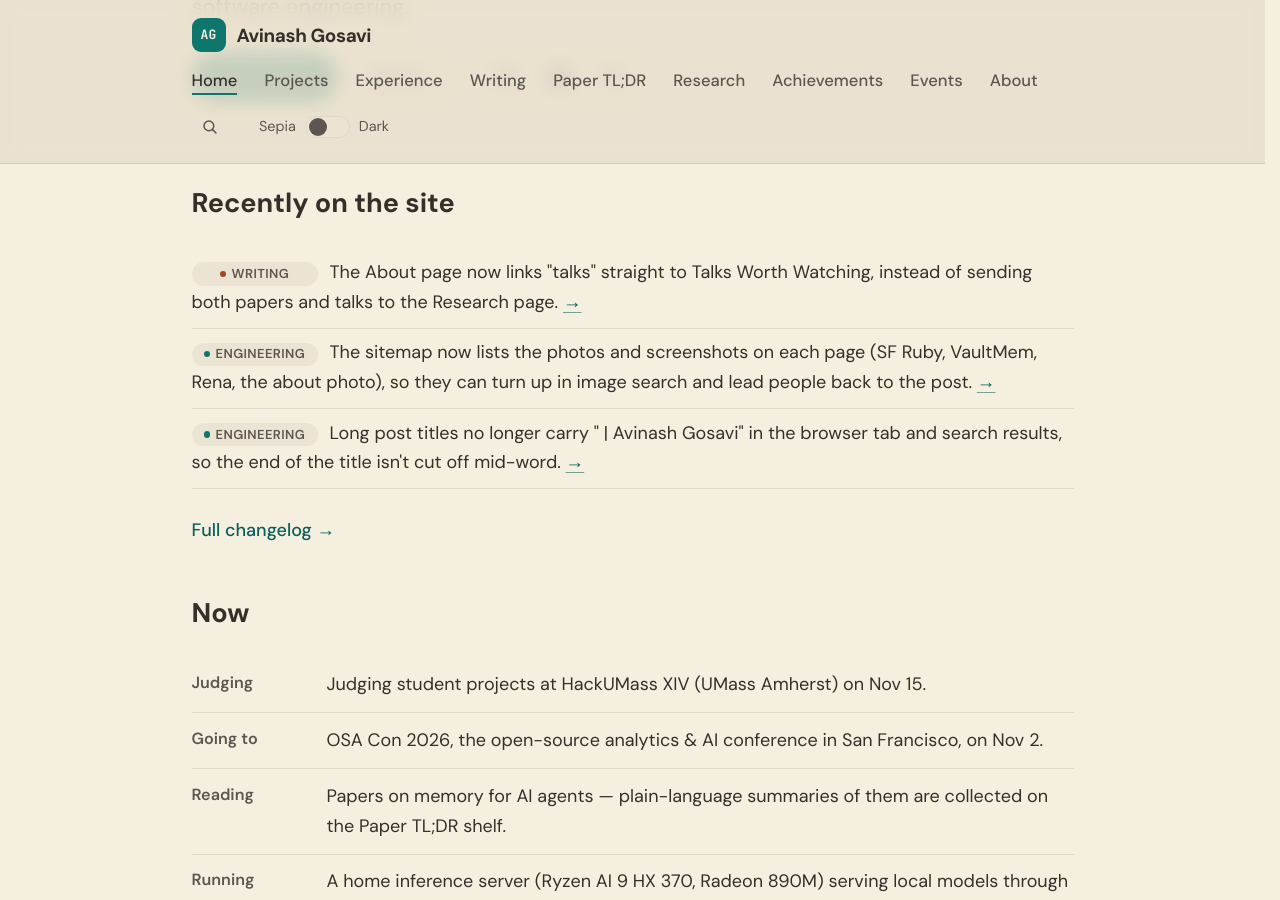
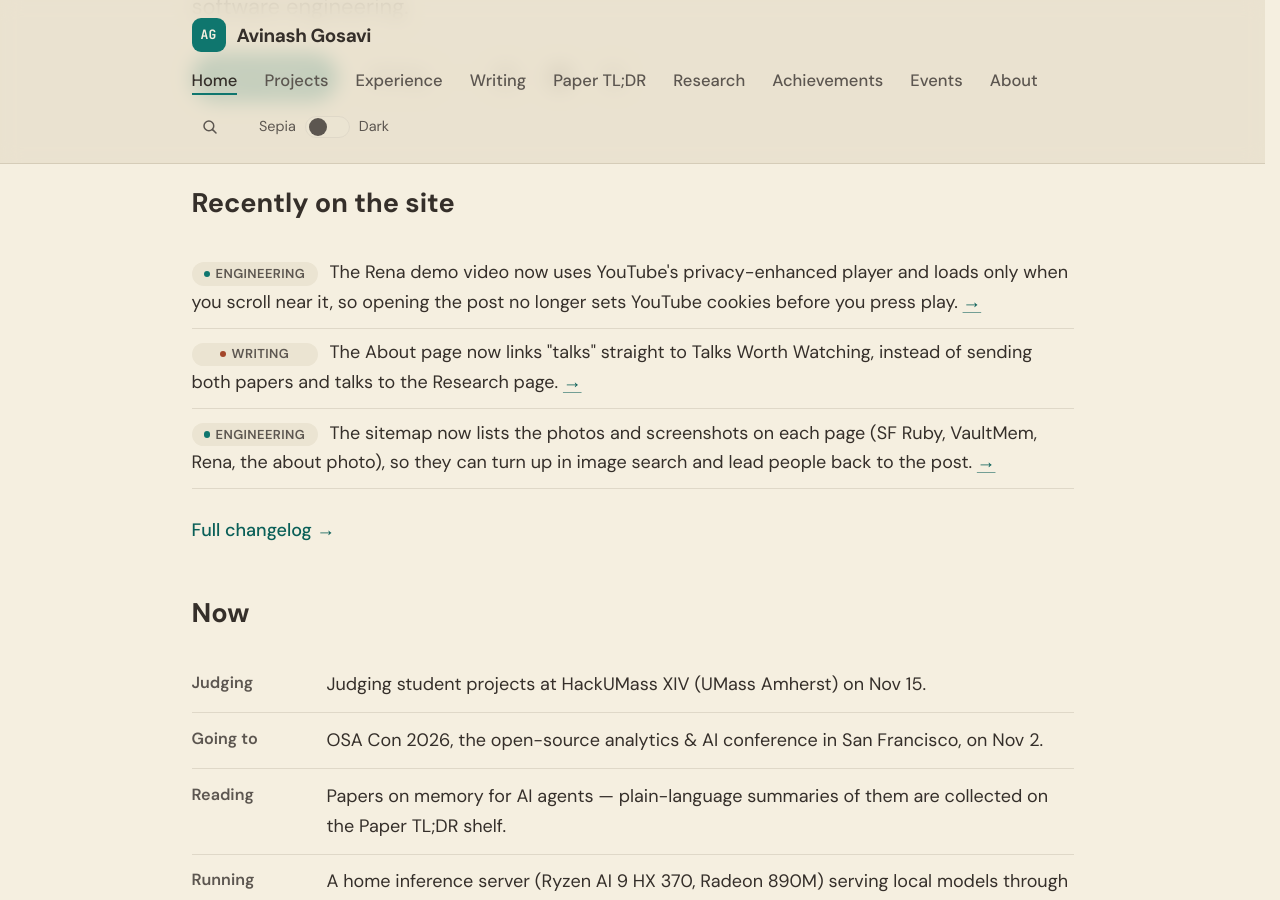
Before and after one commit to aag1091-alt/avinashgosavi.com, a Jekyll site: the page built from index.md, in a window 1280 px wide and 900 px high, scrolled down 554 px. Built offline with Jekyll 4.4.1, drawn with Linux system fonts in a browser that asks for light colours.

Commit message:
Rena post: privacy-enhanced, lazy-loaded YouTube embed
Co-Authored-By: Claude <noreply@anthropic.com>

```diff
--- a/_data/changelog.yml
+++ b/_data/changelog.yml
@@ -1,5 +1,9 @@
 # Public changelog shown on /changelog and (latest 3) on the homepage.
 # Newest first. desk: Writing | Design | Engineering
+- date: 2026-10-29
+  desk: Engineering
+  text: The Rena demo video now uses YouTube's privacy-enhanced player and loads only when you scroll near it, so opening the post no longer sets YouTube cookies before you press play.
+  link: /post/building-rena-ai-health-companion-gemini-live/
 - date: 2026-10-29
   desk: Writing
   text: The About page now links "talks" straight to Talks Worth Watching, instead of sending both papers and talks to the Research page.
```
Also changed, not shown: _posts/2026-03-16-building-rena-ai-health-companion-gemini-live.md (+1 -1 lines).
